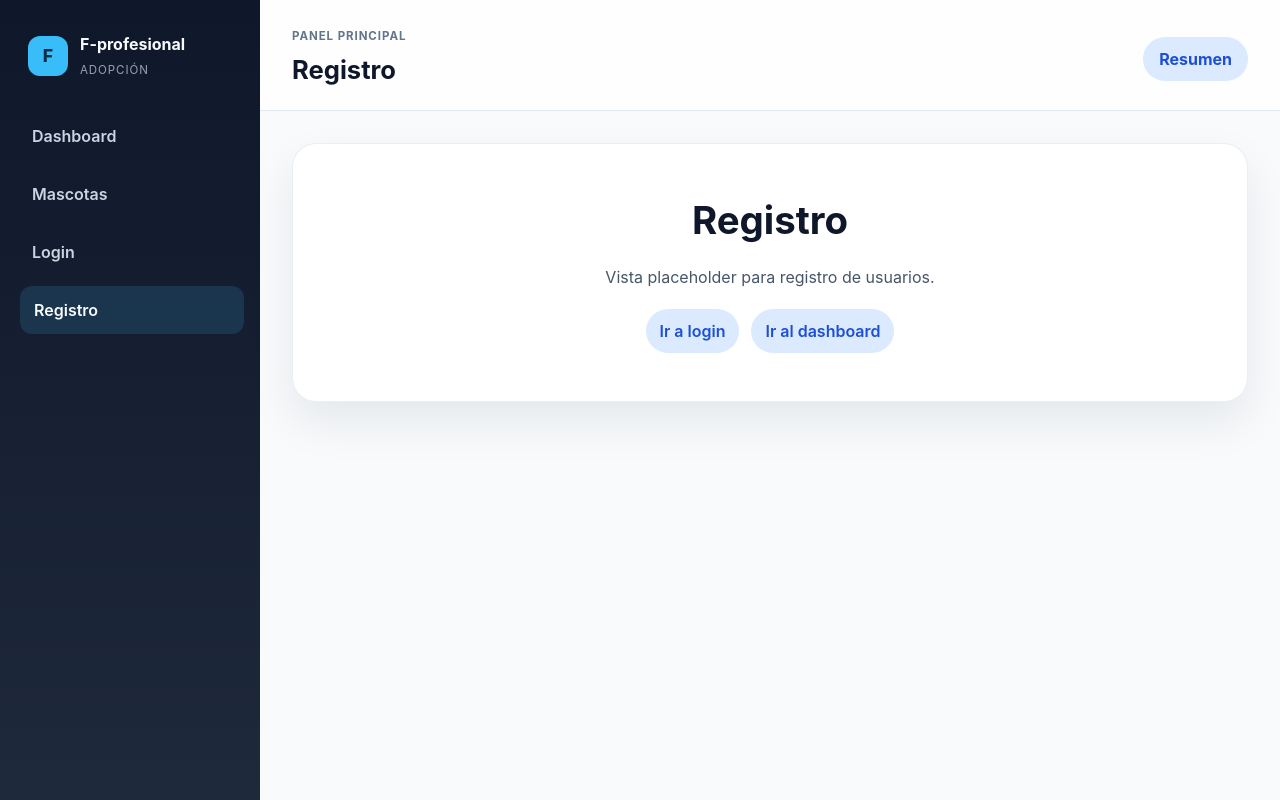
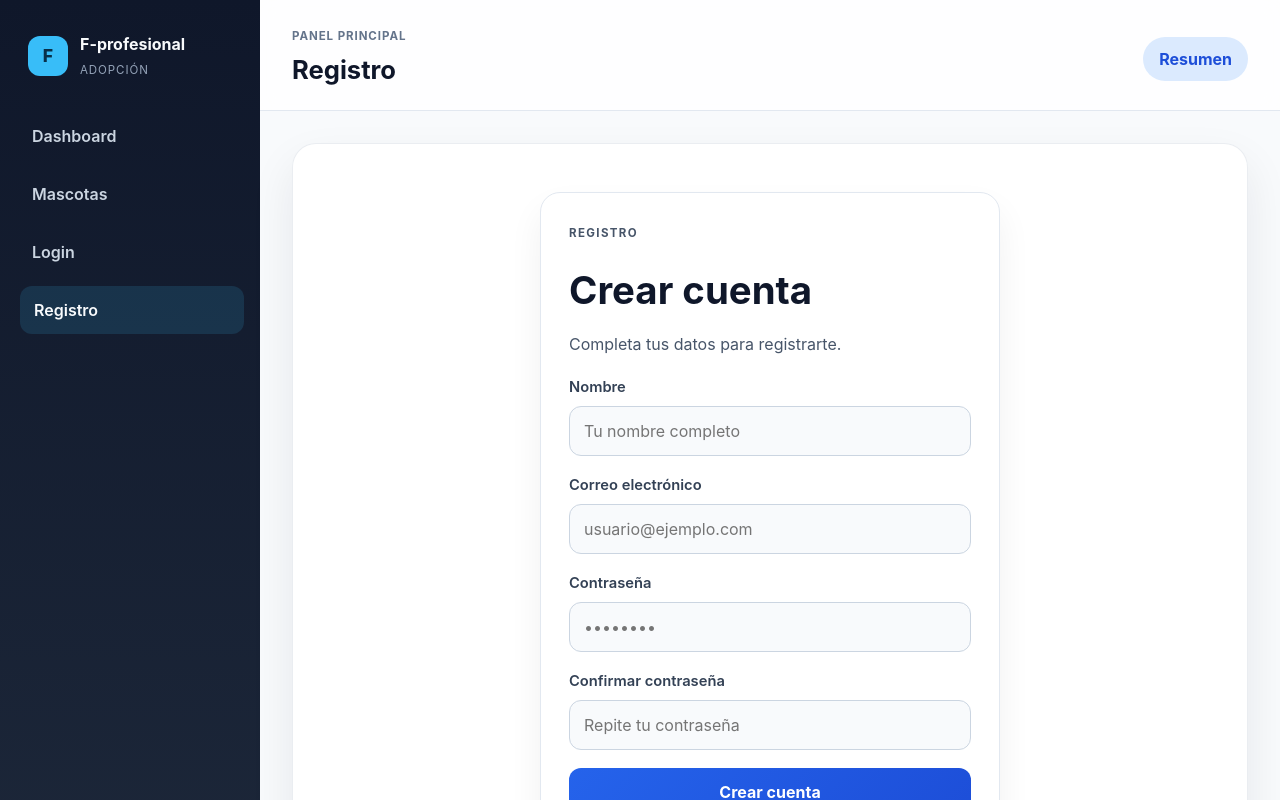
Before and after one commit to adopcion-animal-prog3/F-profesional, a Vue app: page /registro in a window 1280 px wide. Shown: the top 800 px of the page. Built offline with nearby package versions, Linux system fonts and the light colour scheme; no server answers; the HTML template or start-up script is replaced by a standard one.

Commit message:
issue8 F-profesional

```diff
--- a/src/views/RegisterView.vue
+++ b/src/views/RegisterView.vue
@@ -1,10 +1,127 @@
 <template>
-  <section class="page-view">
-    <h1>Registro</h1>
-    <p>Vista placeholder para registro de usuarios.</p>
-    <nav class="nav-links">
-      <router-link to="/login">Ir a login</router-link>
-      <router-link to="/dashboard">Ir al dashboard</router-link>
-    </nav>
+  <section class="page-view auth-view">
+    <div class="auth-card">
+      <p class="auth-kicker">Registro</p>
+      <h1>Crear cuenta</h1>
+      <p class="auth-subtitle">Completa tus datos para registrarte.</p>
+
+      <form class="login-form" @submit.prevent="handleSubmit" novalidate>
+        <div class="form-group">
+          <label for="name">Nombre</label>
+          <input
+            id="name"
+            v-model.trim="form.name"
+            type="text"
+            placeholder="Tu nombre completo"
+            autocomplete="name"
+          />
+        </div>
+
+        <div class="form-group">
+          <label for="email">Correo electrónico</label>
+          <input
+            id="email"
+            v-model.trim="form.email"
+            type="email"
+            placeholder="usuario@ejemplo.com"
+            autocomplete="email"
+          />
+        </div>
+
+        <div class="form-group">
+          <label for="password">Contraseña</label>
+          <input
+            id="password"
+            v-model="form.password"
+            type="password"
+            placeholder="••••••••"
+            autocomplete="new-password"
+          />
+        </div>
+
+        <div class="form-group">
+          <label for="confirmPassword">Confirmar contraseña</label>
+          <input
+            id="confirmPassword"
+            v-model="form.confirmPassword"
+            type="password"
+            placeholder="Repite tu contraseña"
+            autocomplete="new-password"
+          />
+        </div>
+
+        <p v-if="errorMessage" class="error-message" role="alert">
+          {{ errorMessage }}
+        </p>
+        <p v-else-if="successMessage" class="success-message" role="status">
+          {{ successMessage }}
+        </p>
+
+        <button type="submit" class="primary-button">
+          Crear cuenta
+        </button>
+      </form>
+
+      <nav class="nav-links auth-links">
+        <router-link to="/login">Volver al login</router-link>
+      </nav>
+    </div>
   </section>
 </template>
+
+<script setup>
+import { reactive, ref } from 'vue'
+
+const form = reactive({
+  name: '',
+  email: '',
+  password: '',
+  confirmPassword: ''
+})
+
+const errorMessage = ref('')
+const successMessage = ref('')
+
+const validateForm = () => {
+  const { name, email, password, confirmPassword } = form
+
+  if (!name.trim()) {
+    throw new Error('El nombre es obligatorio.')
+  }
+
+  if (!email.trim()) {
+    throw new Error('El email es obligatorio.')
+  }
+
+  const emailRegex = /^[^\s@]+@[^\s@]+\.[^\s@]+$/
+  if (!emailRegex.test(email.trim())) {
+    throw new Error('Introduce un email válido.')
+  }
+
+  if (!password) {
+    throw new Error('La contraseña es obligatoria.')
+  }
+
+  if (!confirmPassword) {
+    throw new Error('Debes confirmar la contraseña.')
+  }
+
+  if (password !== confirmPassword) {
+    throw new Error('Las contraseñas no coinciden.')
+  }
+}
+
+const handleSubmit = () => {
+  errorMessage.value = ''
+  successMessage.value = ''
+
+  try {
+    validateForm()
+    successMessage.value = 'Formulario válido. Pendiente de envío al backend.'
+    form.password = ''
+    form.confirmPassword = ''
+  } catch (error) {
+    errorMessage.value = error.message || 'Revisa los campos del formulario.'
+  }
+}
+</script>
```
Also changed, not shown: 1 other file (tests, documents, lock files or other folders).
